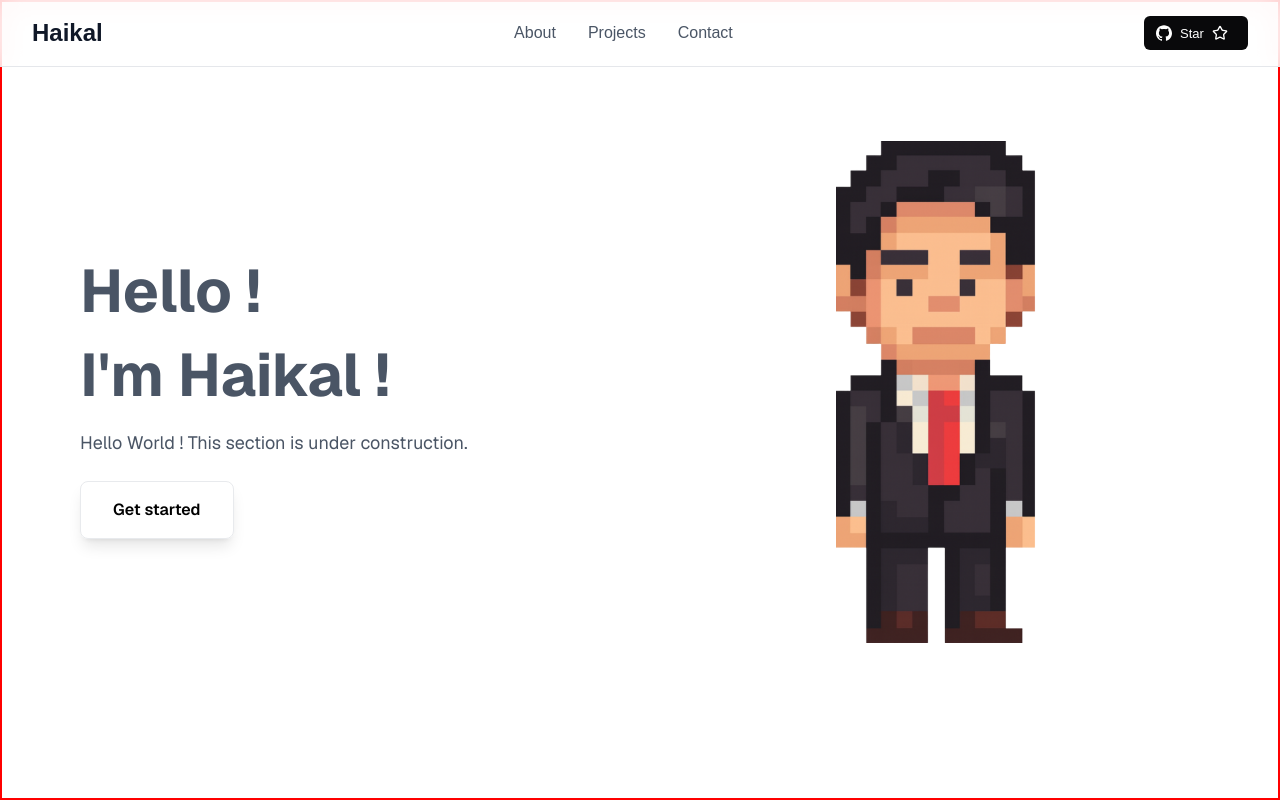
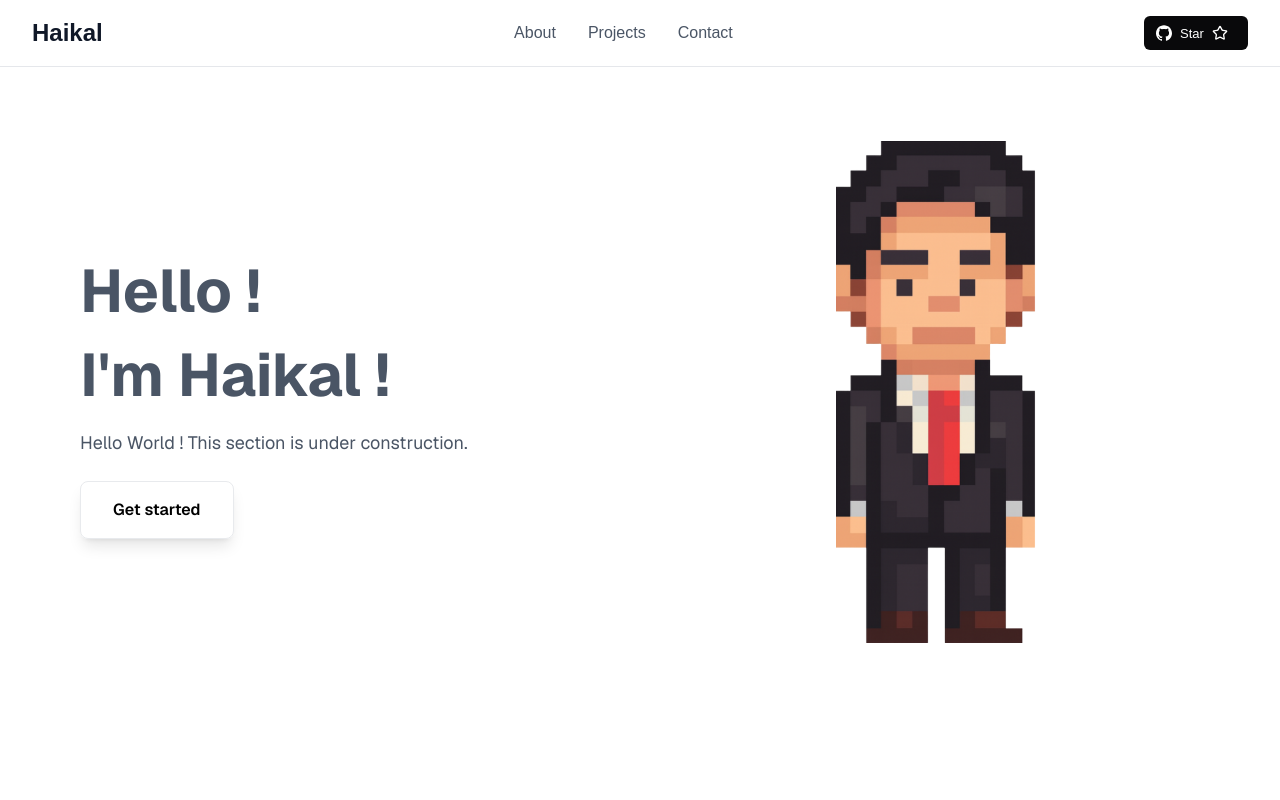
Before and after one commit to kalrazak/kalrazak.github.io, a Next.js app: page / in a window 1280 px wide. Built offline with nearby package versions, Linux system fonts and the light colour scheme; no server answers.

Commit message:
last before doing portfolio

```diff
--- a/src/components/FluidCursor.tsx
+++ b/src/components/FluidCursor.tsx
@@ -1,44 +1,16 @@
 'use client';
 import { useEffect } from 'react';
 
-import fluidCursor from '../hooks/use-FluidCursor';
+import fluidCursor from '@/hooks/use-FluidCursor';
 
 const FluidCursor = () => {
   useEffect(() => {
-    // Wait for DOM to be ready
-    const timer = setTimeout(() => {
-      const canvas = document.getElementById('fluid') as HTMLCanvasElement;
-      if (canvas) {
-        console.log('Fluid cursor canvas found, initializing...');
-        // Ensure canvas has proper dimensions
-        canvas.width = window.innerWidth;
-        canvas.height = window.innerHeight;
-        fluidCursor();
-      } else {
-        console.error('Fluid cursor canvas not found');
-      }
-    }, 100);
-
-    return () => clearTimeout(timer);
+    fluidCursor();
   }, []);
 
   return (
-    <div className='fixed top-0 left-0 w-full h-full z-[50] pointer-events-none'>
-      <canvas
-        id='fluid'
-        className='w-full h-full block pointer-events-none'
-        width={typeof window !== 'undefined' ? window.innerWidth : 800}
-        height={typeof window !== 'undefined' ? window.innerHeight : 600}
-        style={{
-          position: 'absolute',
-          top: 0,
-          left: 0,
-          width: '100%',
-          height: '100%',
-          zIndex: 1,
-          border: '2px solid red', // Temporary for debugging
-        }}
-      />
+    <div className="fixed top-0 left-0 z-50">
+      <canvas id="fluid" className="h-screen w-screen" />
     </div>
   );
 };
```
